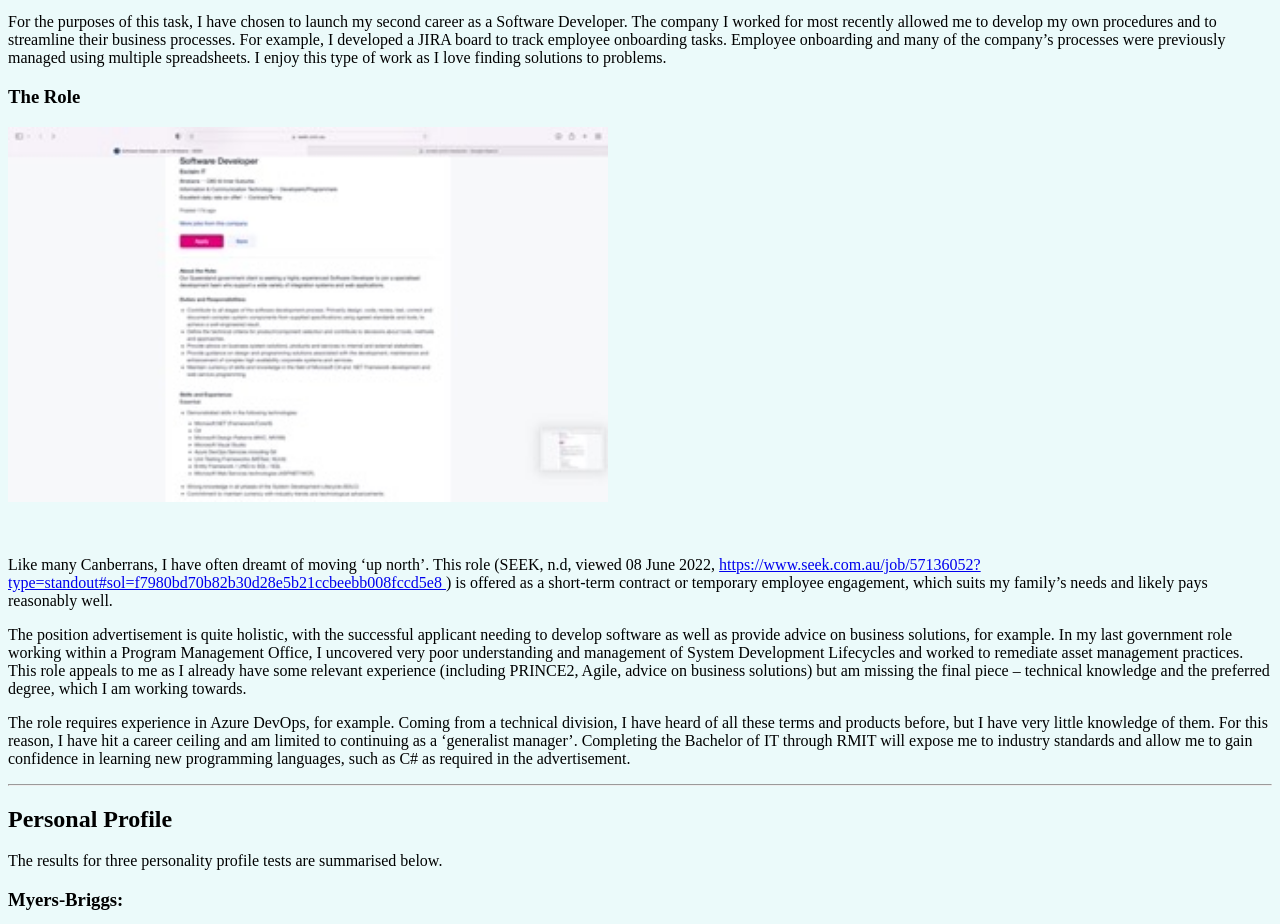
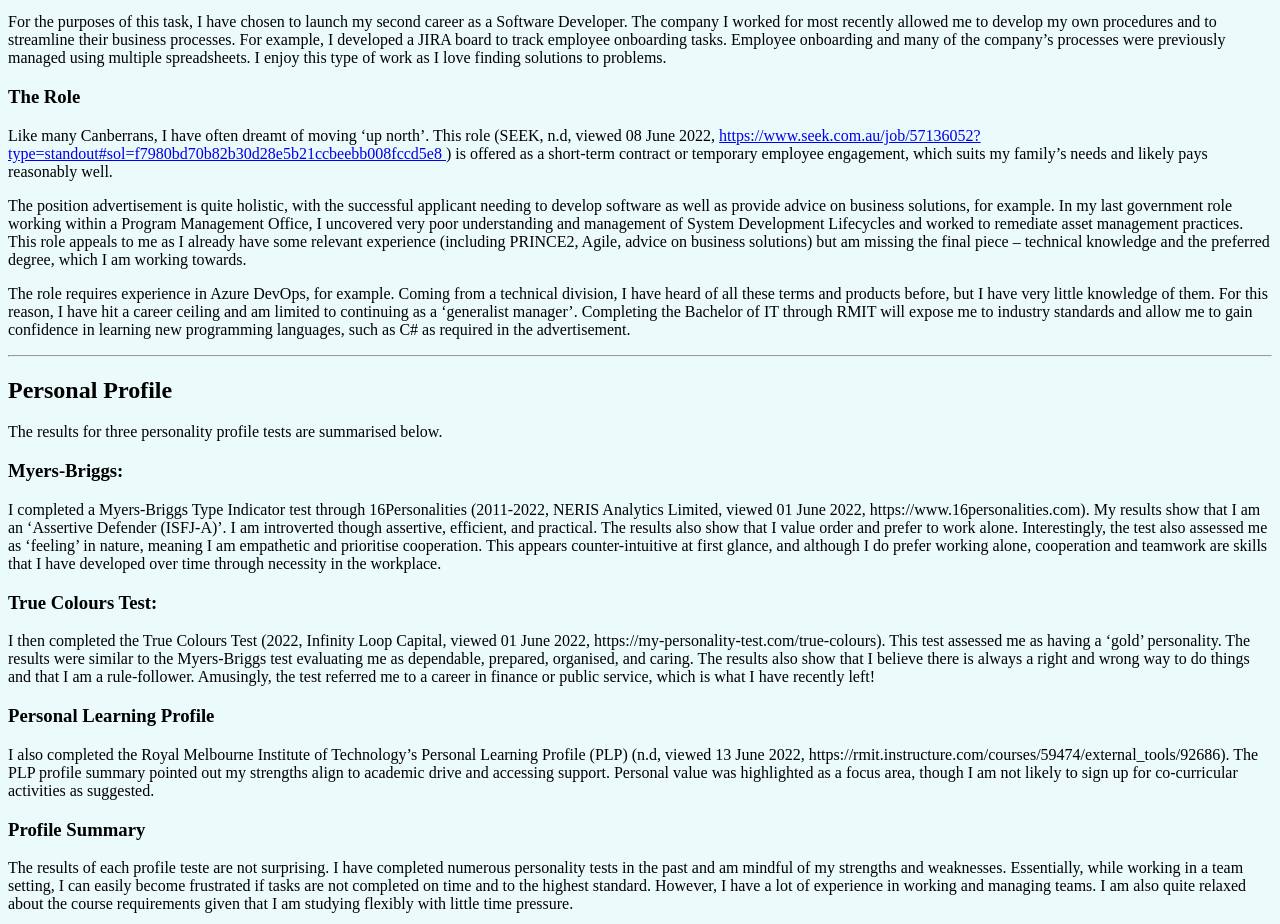
Before and after one commit to JenTheOldChick/JenTheOldChick.github.io, a plain HTML site: page index.html in a window 1280 px wide. Shown: the part 1300-2224 px from the top of the page. Drawn offline with Linux system fonts and the light colour scheme.

Commit message:
Update index.html

```diff
--- a/index.html
+++ b/index.html
@@ -40,8 +40,6 @@
 <h2>Ideal Job</h2>
 <p>For the purposes of this task, I have chosen to launch my second career as a Software Developer.  The company I worked for most recently allowed me to develop my own procedures and to streamline their business processes.  For example, I developed a JIRA board to track employee onboarding tasks.  Employee onboarding and many of the company’s processes were previously managed using multiple spreadsheets.  I enjoy this type of work as I love finding solutions to problems.</p>
 <h3>The Role </h3>
-<img src="Screen_Shot_Job_Advert.jpeg"alt ="Picture of me" width="600">
-<p>&nbsp</p>
 <p>Like many Canberrans, I have often dreamt of moving ‘up north’.  This role (SEEK, n.d, viewed 08 June 2022, <a href=<"https://www.seek.com.au/job/57136052?type=standout#sol=f7980bd70b82b30d28e5b21ccbeebb008fccd5e8">https://www.seek.com.au/job/57136052?type=standout#sol=f7980bd70b82b30d28e5b21ccbeebb008fccd5e8 </a>) is offered as a short-term contract or temporary employee engagement, which suits my family’s needs and likely pays reasonably well.  </p>
 </p>The position advertisement is quite holistic, with the successful applicant needing to develop software as well as provide advice on business solutions, for example.  In my last government role working within a Program Management Office, I uncovered very poor understanding and management of System Development Lifecycles and worked to remediate asset management practices.  This role appeals to me as I already have some relevant experience (including PRINCE2, Agile, advice on business solutions) but am missing the final piece – technical knowledge and the preferred degree, which I am working towards.</p>
 <p>The role requires experience in Azure DevOps, for example.  Coming from a technical division, I have heard of all these terms and products before, but I have very little knowledge of them.  For this reason, I have hit a career ceiling and am limited to continuing as a ‘generalist manager’.  Completing the Bachelor of IT through RMIT will expose me to industry standards and allow me to gain confidence in learning new programming languages, such as C# as required in the advertisement.</p>
```
